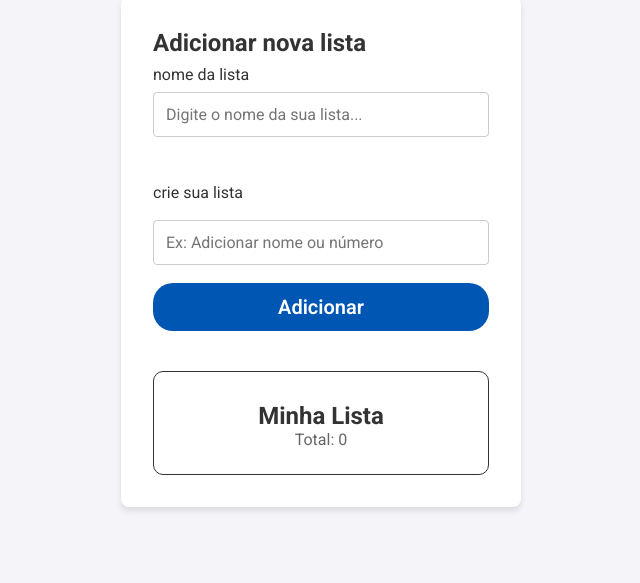
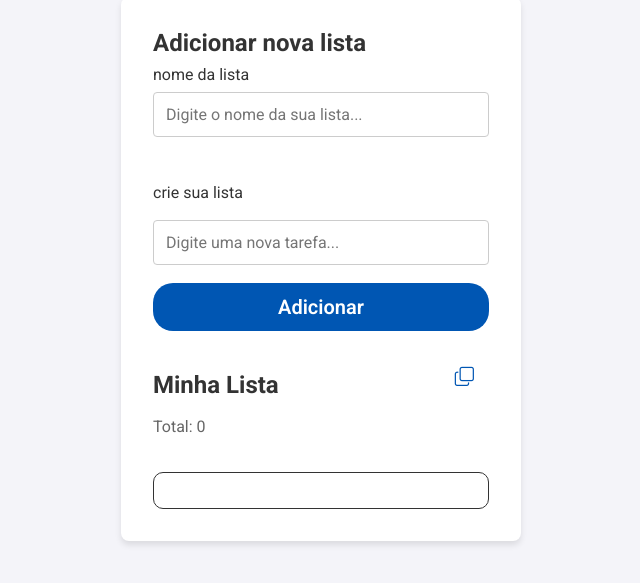
Before and after one commit to ronaldomelo116/mylist, a plain HTML site: page index.html in a window 1280 px wide. Shown: the part 87-670 px from the top of the page, without its empty margins (319-959 px from the left). Drawn offline with nearby package versions, Linux system fonts and the light colour scheme.

Commit message:
add um botão que copia toda a lista

```diff
--- a/index.html
+++ b/index.html
@@ -41,14 +41,19 @@
 
     <section class="input-group">
       <label for="nova-tarefa">crie sua lista</label>
-      <input type="text" id="nova-tarefa" name="tarefa" required placeholder="Ex: Adicionar nome ou número" />
+      <input type="text" id="nova-tarefa" name="tarefa" required placeholder="Digite uma nova tarefa..." />
       <button type="button" id="button-add">Adicionar</button>
+    </section>
+
+    <section class="section-title">
+      <button type="button" id="btn-copy" title="Copiar lista"><i class="bi bi-copy"></i></button>
+      <h2 id="list-title">Minha Lista</h2>
+      <span id="task-counter"></span>
     </section>
 
     <section class="my-list">
       <div class="container-list">
-        <h2 id="list-title">Minha Lista</h2>
-        <span id="task-counter"></span>
+
         <ul id="list-tarefas">
           <!-- Os itens (li) entrarão aqui -->
         </ul>
--- a/script.js
+++ b/script.js
@@ -4,6 +4,7 @@ const listTask = document.getElementById("list-tarefas");
 const inputTitle = document.getElementById("input-title");
 const listTitle = document.getElementById("list-title");
 const taskCounter = document.getElementById("task-counter");
+const btnCopy = document.getElementById("btn-copy");
 const modalDelete = document.getElementById("modal-delete");
 const btnY = document.getElementById("btn-y");
 const btnN = document.getElementById("btn-n");
@@ -67,6 +68,7 @@ function renderTasks() {
     buttonDel.innerHTML = `<i class="bi bi-trash-fill"></i>`;
     buttonDel.classList.add("btn-del");
     buttonDel.style.marginLeft = "10px";
+    buttonDel.title = "Excluir tarefa";
 
     buttonDel.addEventListener("click", () => {
       indexParaApagar = index;
@@ -89,7 +91,21 @@ btnY.addEventListener("click", () => {
 });
 
 btnN.addEventListener("click", () => {
-    modalDelete.close(); // Fecha o popup sem fazer nada
+  modalDelete.close(); // Fecha o popup sem fazer nada
+});
+
+btnCopy.addEventListener("click", () => {
+  let textToCopy = listTitle.textContent + "\n\n";
+  tasks.forEach((tarefaAtual) => {
+    textToCopy += "- " + tarefaAtual + "\n";
+  });
+  navigator.clipboard.writeText(textToCopy)
+  .then(() => {
+    alert("Lista copiada com sucesso!");
+  })
+  .catch((err) => {
+    console.error("Erro ao copiar a lista: ", err);
+  });
 });
 
 renderTasks();
--- a/style.css
+++ b/style.css
@@ -87,6 +87,28 @@ form {
   padding: 10px;
   margin-top: 20px;
   width: 100%;
+}
+
+.section-title {
+   position: relative;
+
+}
+
+
+#btn-copy {
+  position: absolute;
+  top: 15px;
+  right: 15px;
+  font-size: 1.2rem;
+  background: none;
+  border: none;
+  cursor: pointer;
+  color: var(--color-buttonAdd);
+  transition: color 0.3s ease;
+}
+
+#btn-copy:hover {
+  color: #333;
 }
 
 #list-title {
```
